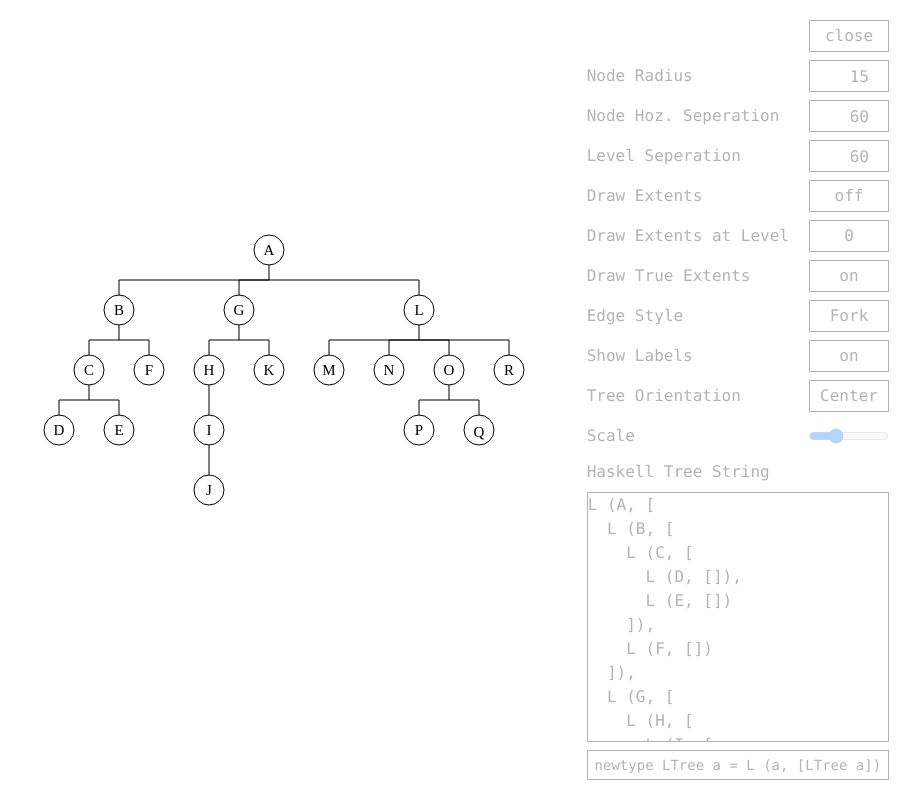
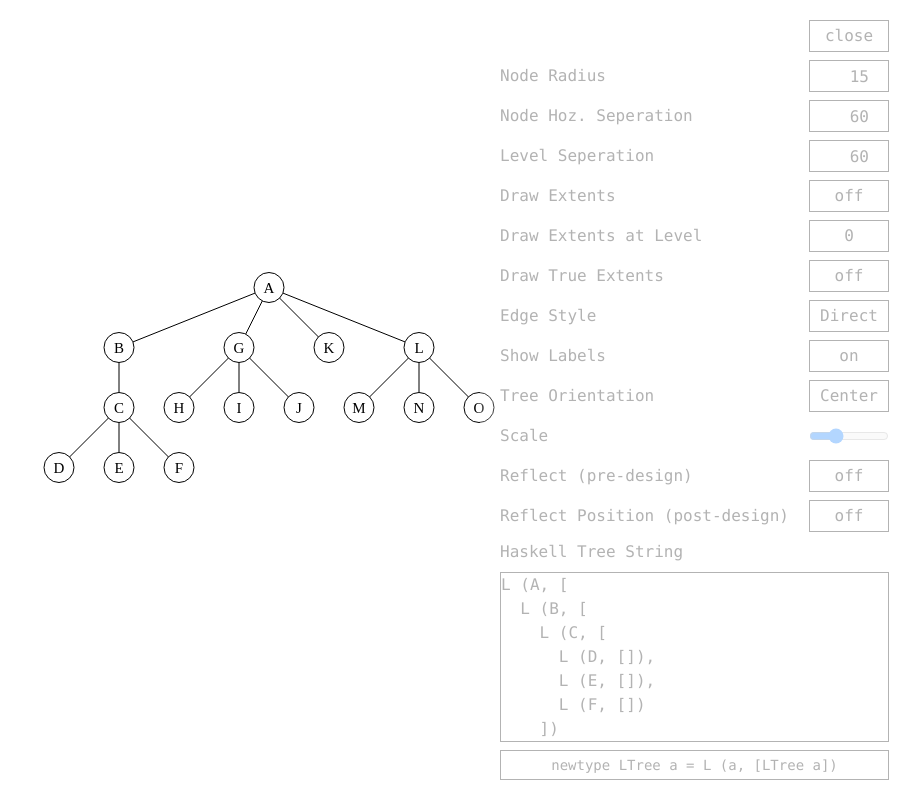
Before and after one commit to fabianmontag/Drawing-Trees-FP, a React (Vite) app: page / in a window 1280 px wide. Both pictures are taken after a click on the button "open". Shown: the whole page, without its empty margins (371-1280 px from the left). Built offline with nearby package versions, Linux system fonts and the light colour scheme.

Commit message:
fixed initial tree example and added ref&refPos for trees

```diff
--- a/src/trees/drawing.ts
+++ b/src/trees/drawing.ts
@@ -19,7 +19,8 @@ export const drawPositionedExtentTree = <T>(
     y: number,
     drawingSettings: DrawingSettings,
     d = 0,
-    prevX?: number
+    prevX?: number,
+    index?: number
 ) => {
     const { circleRadius: cr, nodeSeperation: s, levelSeperation: dy } = drawingSettings;
 
@@ -33,8 +34,8 @@ export const drawPositionedExtentTree = <T>(
             ctx.lineTo(x, y - dy / 2);
             ctx.lineTo(x, y);
         } else {
-            ctx.moveTo(prevX, y - dy + cr);
-            ctx.lineTo(x, y - cr);
+            ctx.moveTo(prevX, y - dy);
+            ctx.lineTo(x, y);
         }
 
         ctx.stroke();
@@ -43,10 +44,16 @@ export const drawPositionedExtentTree = <T>(
 
     let th = 0;
     // draw the child nodes
-    for (const subtree of positionedExtentTree[1]) {
+    for (let i = 0; i < positionedExtentTree[1].length; i++) {
+        const subtree = positionedExtentTree[1][i];
         const subtreeX = x + subtree[0][1] * s;
-        th = Math.max(th, drawPositionedExtentTree(ctx, subtree, subtreeX, y + dy, drawingSettings, d + 1, x));
+        th = Math.max(th, drawPositionedExtentTree(ctx, subtree, subtreeX, y + dy, drawingSettings, d + 1, x, i));
     }
+
+    // for (const subtree of positionedExtentTree[1]) {
+    //     const subtreeX = x + subtree[0][1] * s;
+    //     th = Math.max(th, drawPositionedExtentTree(ctx, subtree, subtreeX, y + dy, drawingSettings, d + 1, x, ));
+    // }
 
     // draw partial line from parent to child to middle
     // this prevents multiple children drawing this one
@@ -87,8 +94,9 @@ export const drawPositionedExtentTree = <T>(
     }
 
     // draw extent
-    const extents = positionedExtentTree[0][0][1];
     if (drawingSettings.drawExtents && d === drawingSettings.drawExtentsAtDepthLevel) {
+        const extents = positionedExtentTree[0][0][1];
+
         ctx.save();
         ctx.beginPath();
 
@@ -126,8 +134,20 @@ export const drawPositionedExtentTree = <T>(
         }
         path.closePath();
 
-        ctx.setLineDash([10]);
-        ctx.strokeStyle = getRandomColor();
+        ctx.setLineDash([14]);
+        let val = (index ?? 0) % 4;
+        if (val == 0) {
+            ctx.strokeStyle = "rgb(0, 152, 250)";
+        } else if (val == 1) {
+            ctx.strokeStyle = "rgb(246, 27, 26)";
+        } else if (val == 2) {
+            ctx.strokeStyle = "rgb(255, 163, 43)";
+        } else if (val == 3) {
+            ctx.strokeStyle = "rgb(0, 168, 37)";
+        } else {
+            ctx.strokeStyle = getRandomColor();
+        }
+
         ctx.lineCap = ctx.lineJoin = "round";
         ctx.lineWidth = 3;
         ctx.stroke(path);
--- a/src/trees/utils.ts
+++ b/src/trees/utils.ts
@@ -1,6 +1,6 @@
 import { clsx, type ClassValue } from "clsx";
 import { twMerge } from "tailwind-merge";
-import type { LabeledTree } from "./positionedTree";
+import type { LabeledTree, PositionedExtentTree } from "./positionedTree";
 
 // tailwind class merge
 // helper function to conditionally add tw classes, merges classes together
@@ -34,3 +34,15 @@ export const getRandomColor = () => {
 export const getTreeHeight = <T>(ltree: LabeledTree<T>): number => {
     return ltree[1].reduce((acc: number, st: LabeledTree<T>) => Math.max(acc, getTreeHeight(st) + 1), 0);
 };
+
+export const ref = <T>([l, children]: LabeledTree<T>): LabeledTree<T> => {
+    return [l, children.map(ref).reverse()];
+};
+
+// export const refPos = <T>([[l, pos], children]: PositionedTree<T>): PositionedTree<T> => {
+//     return [[l, -pos], children.map(refPos)];
+// };
+
+export const refPosExt = <T>([[[l, ext], pos], children]: PositionedExtentTree<T>): PositionedExtentTree<T> => {
+    return [[[l, ext.map(([a, b]) => [-b, -a])], -pos], children.map(refPosExt)];
+};
--- a/src/ui/App.tsx
+++ b/src/ui/App.tsx
@@ -14,6 +14,8 @@ function App() {
     const [showMenu, setShowMenu] = useState(false);
 
     const [scale, setScale] = useState(devicePixelRatio);
+    const [doRef, setDoRef] = useState(false);
+    const [doRefPos, setDoRefPos] = useState(false);
 
     const [drawingSettings, setDrawingSettings] = useState<DrawingSettings>({
         circleRadius: 15,
@@ -21,8 +23,8 @@ function App() {
         levelSeperation: 30 * 2,
         drawExtents: false,
         drawExtentsAtDepthLevel: 0,
-        drawTrueExtents: true,
-        edgeStyle: "fork",
+        drawTrueExtents: false,
+        edgeStyle: "direct",
         showLabels: true,
     });
     function changeSettings<T extends keyof DrawingSettings>(key: T, value: DrawingSettings[T]) {
@@ -35,32 +37,28 @@ function App() {
   L (B, [
     L (C, [
       L (D, []),
-      L (E, [])
-    ]),
-    L (F, [])
+      L (E, []),
+      L (F, [])
+    ])
   ]),
   L (G, [
-    L (H, [
-      L (I, [
-        L (J, [])
-      ])
-    ]),
-    L (K, [])
+    L (H, []),
+    L (I, []),
+    L (J, [])
   ]),
+  L (K, []),
   L (L, [
     L (M, []),
     L (N, []),
-    L (O, [
-      L (P, []),
-      L (Q, [])
-    ]),
-    L (R, [])
+    L (O, [])
   ])
 ])`);
     const [positionedTreeOrientation, setPositionedTreeOrientation] = useState<PositionedTreeOrientation>("Center");
     const [treeHeight, positionedExtentTree, positionedExtentTreeExtent] = useTree(
         treeString,
-        positionedTreeOrientation
+        positionedTreeOrientation,
+        doRef,
+        doRefPos
     );
 
     // draw
@@ -100,7 +98,7 @@ function App() {
         drawOnCanvas();
 
         // eslint-disable-next-line react-hooks/exhaustive-deps
-    }, [drawingSettings, scale]);
+    }, [drawingSettings, scale, positionedExtentTree, positionedExtentTreeExtent, doRef, doRefPos]);
 
     // run effect when tree changed to draw tree again
     useEffect(() => {
@@ -239,6 +237,16 @@ function App() {
                             ></Input>
                         </div>
 
+                        <div className="flex flex-row items-center justify-between gap-5">
+                            <p>Reflect (pre-design)</p>
+                            <Button onClick={() => setDoRef(!doRef)}>{doRef ? "on" : "off"}</Button>
+                        </div>
+
+                        <div className="flex flex-row items-center justify-between gap-5">
+                            <p>Reflect Position (post-design)</p>
+                            <Button onClick={() => setDoRefPos(!doRefPos)}>{doRefPos ? "on" : "off"}</Button>
+                        </div>
+
                         <div className="w-full h-full flex flex-col items-start justify-between gap-2">
                             <p>Haskell Tree String</p>
 
--- a/src/ui/hooks/useTree.ts
+++ b/src/ui/hooks/useTree.ts
@@ -4,13 +4,16 @@ import {
     type Extent,
     buildPosTree,
     type PositionedTreeOrientation,
+    type LabeledTree,
 } from "../../trees/positionedTree";
 import { parseTreeF } from "../../trees/treeParser";
-import { getTreeHeight } from "../../trees/utils";
+import { getTreeHeight, ref, refPosExt } from "../../trees/utils";
 
 export const useTree = (
     treeString: string,
-    positionedTreeOrientation: PositionedTreeOrientation
+    positionedTreeOrientation: PositionedTreeOrientation,
+    doRef: boolean,
+    doRefPos: boolean
 ): [number, PositionedExtentTree<string>, Extent] | [0, null, null] => {
     const [positionedExtentTree, setPositionedExtentTree] = useState<
         [number, PositionedExtentTree<string>, Extent] | [0, null, null]
@@ -18,13 +21,26 @@ export const useTree = (
 
     useEffect(() => {
         try {
-            const lt = parseTreeF(treeString);
+            let lt: LabeledTree<string>;
+            if (doRef) {
+                lt = ref(parseTreeF(treeString));
+            } else {
+                lt = parseTreeF(treeString);
+            }
+
             const treeHeight = getTreeHeight(lt);
-            setPositionedExtentTree([treeHeight, ...buildPosTree(lt, positionedTreeOrientation)]);
+
+            const [t, ext]: [PositionedExtentTree<string>, Extent] = buildPosTree(lt, positionedTreeOrientation);
+
+            if (doRefPos) {
+                setPositionedExtentTree([treeHeight, refPosExt(t), ext]);
+            } else {
+                setPositionedExtentTree([treeHeight, t, ext]);
+            }
         } catch {
             setPositionedExtentTree([0, null, null]);
         }
-    }, [treeString, positionedTreeOrientation]);
+    }, [treeString, positionedTreeOrientation, doRef, doRefPos]);
 
     return positionedExtentTree;
 };
```
Also changed, not shown: 4 other files (tests, documents, lock files or other folders).
